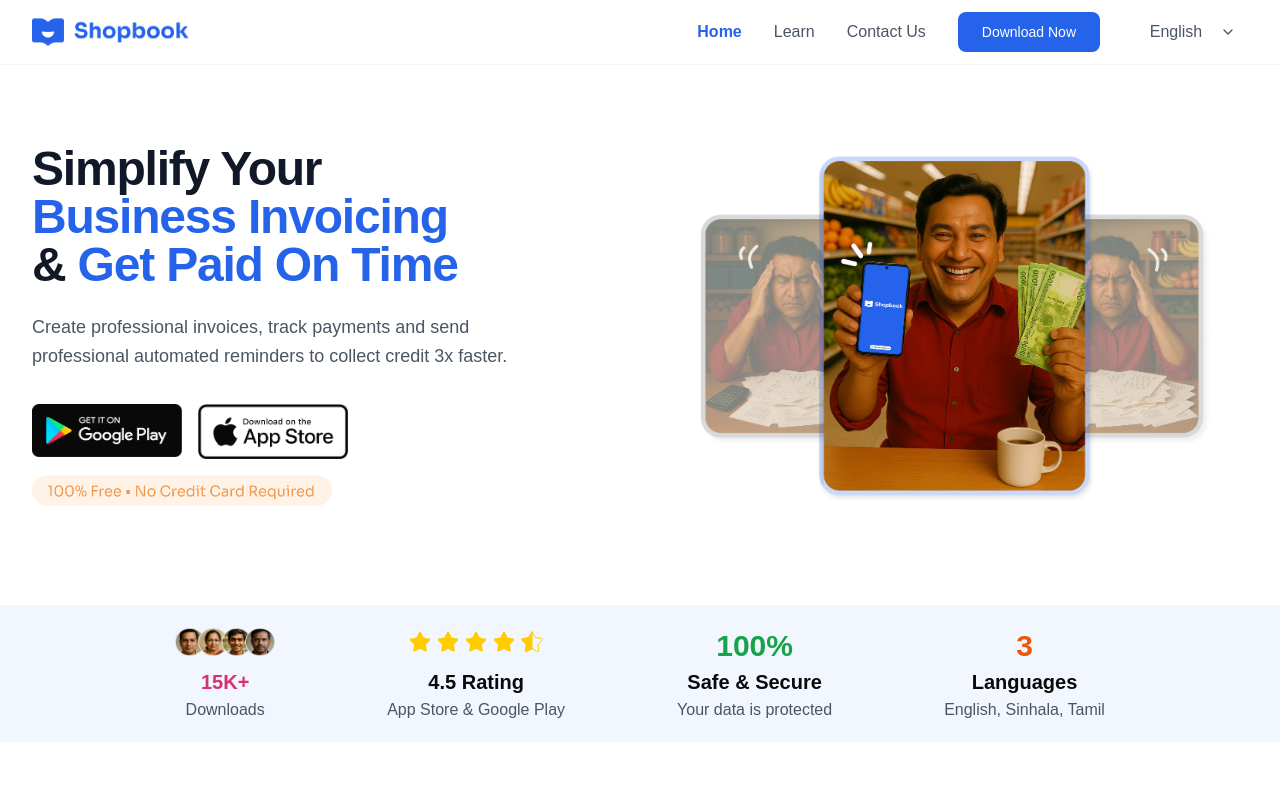
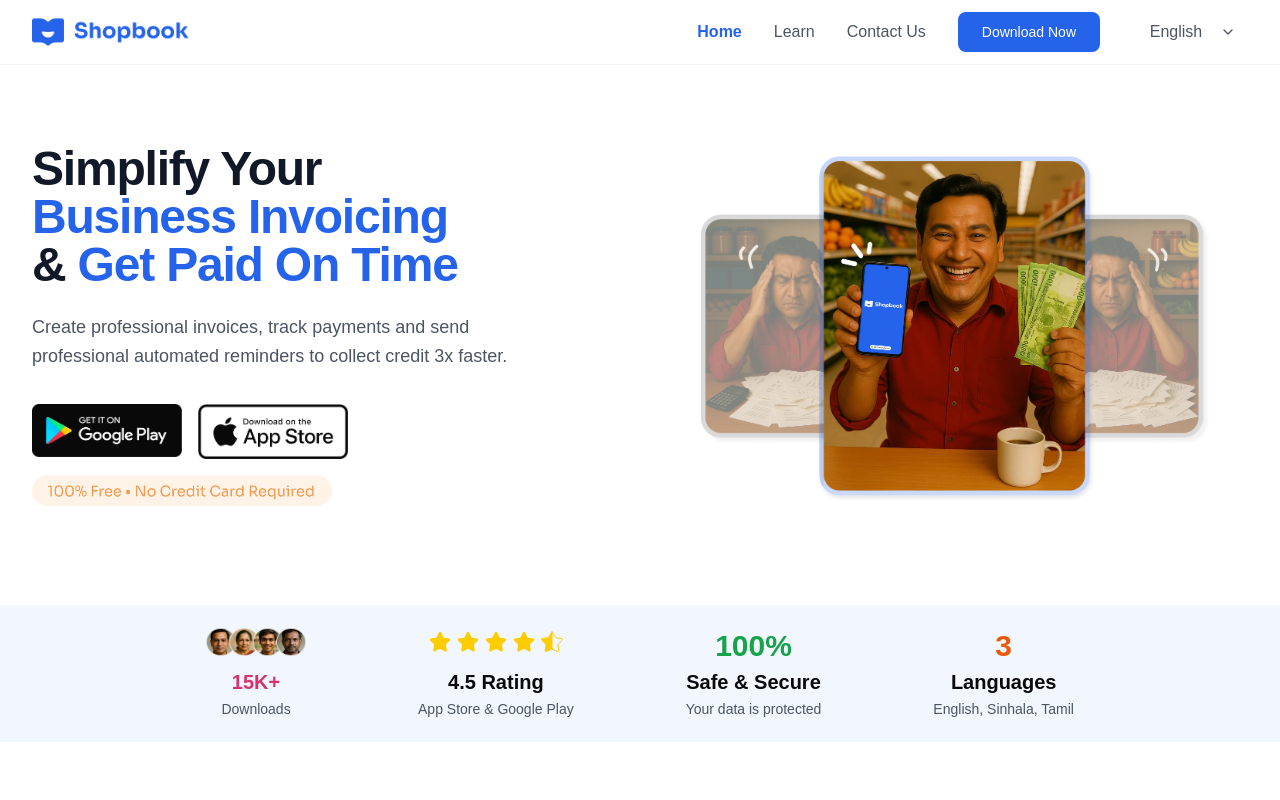
Before and after one commit to Upulkr/shopbook-website, a Next.js app: page / in a window 1280 px wide. Shown: the top 800 px of the page. Built offline with nearby package versions, Linux system fonts and the light colour scheme.

Commit message:
fix(SocialProof): adjust title font size for better readability

```diff
--- a/components/social-proof.tsx
+++ b/components/social-proof.tsx
@@ -113,7 +113,7 @@ export function SocialProof() {
 
                 {/* Fixed height container for titles - ALL ITEMS SAME HEIGHT */}
                 <div className="h-7 sm:h-8 flex items-center justify-center">
-                  <div className="text-gray-600 font-medium text-center text-sm xl:text-[16px] leading-tight top-2 relative  ">
+                  <div className="text-gray-600 font-medium text-center text-sm xl:text-[14px] leading-tight top-2 relative  ">
                     {item.title}
                   </div>
                 </div>
```
